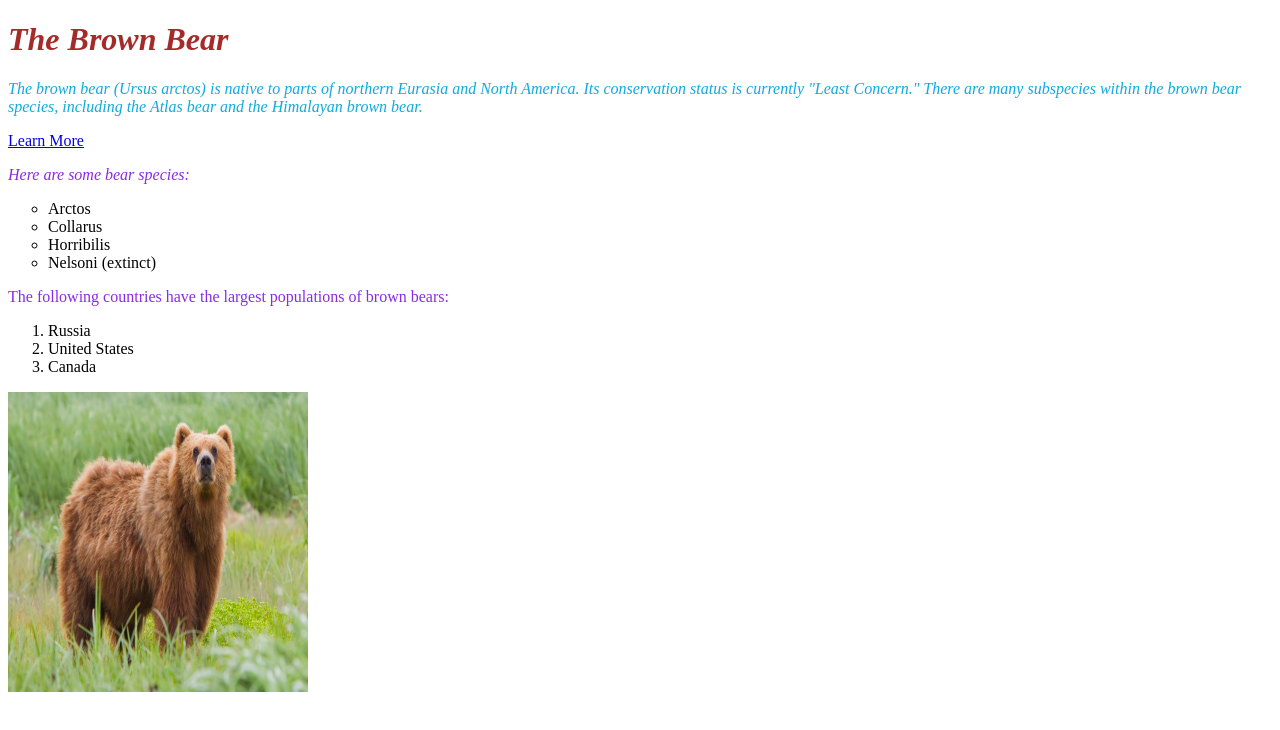
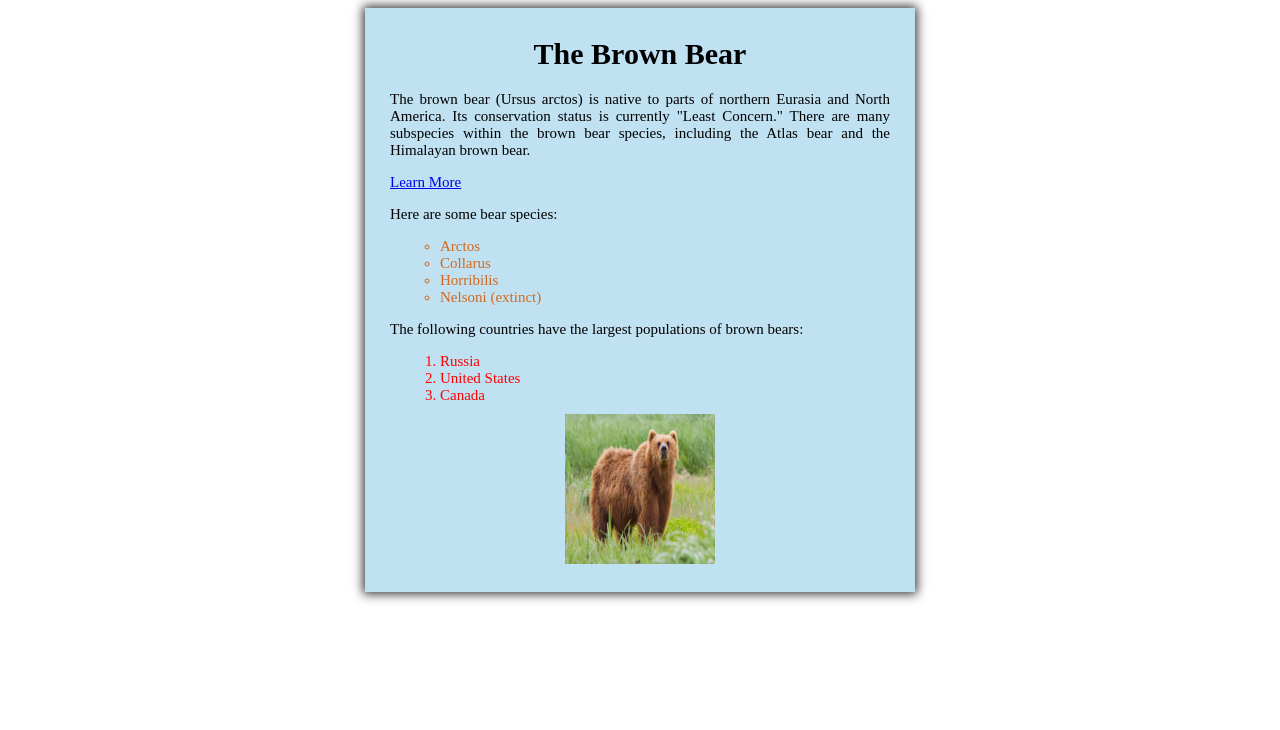
Before and after one commit to tshinn04/tshinn04.github.io, a plain HTML site: page Week3/Task 1/wiki-page.html in a window 1280 px wide. Drawn offline with Linux system fonts and the light colour scheme.

Commit message:
update wiki-page (The Brown Bear)

```diff
--- /dev/null
+++ b/Week3/Task 1/styles.css
@@ -0,0 +1,29 @@
+.brownbear{
+    margin: 0 auto;
+    padding: 8px 24px;
+    width: 500px;
+    font-size: 15px;
+    border: 1px solid #bfe1f1;
+    background: #bfe1f1;
+    box-shadow: 0 0 10px 2px #333333;
+}
+.brownbear ul{
+    color: chocolate;
+    margin: 10px;
+}
+.brownbear ol{
+    color: red;
+    margin: 10px;
+}
+.brownbear p{
+    text-align:justify;
+}
+.brownbear h1{
+    text-align: center;
+}
+
+
+.img {
+    text-align: center;
+
+}
--- a/Week3/Task 1/wiki-page.html
+++ b/Week3/Task 1/wiki-page.html
@@ -4,16 +4,18 @@
     <meta charset="UTF-8">
     <meta name="viewport" content="width=device-width, initial-scale=1.0">
     <title>Brown Bear</title>
+    <link rel="stylesheet" href="styles.css">
 </head>
 <body>
-    <h1 style="color: brown; font-style: italic;">The Brown Bear</h1>
-    <p style="color: rgb(16, 170, 221); font-style: italic;">The brown bear (Ursus arctos) is native to parts of northern Eurasia and North America.
+    <div class="brownbear">
+    <h1>The Brown Bear</h1>
+    <p>The brown bear (Ursus arctos) is native to parts of northern Eurasia and North America.
          Its conservation status is currently "Least Concern."
          There are many subspecies within the brown bear species,
          including the Atlas bear and the Himalayan brown bear.</p>
          <a href="https://en.wikipedia.org/wiki/Brown_bear">Learn More</a>
 
-    <p style="font-style: oblique; color: blueviolet;">Here are some bear species:
+    <p>Here are some bear species:
         <ul type="Circle">
             <li>Arctos</li>
             <li>Collarus</li>
@@ -21,13 +23,17 @@
             <li>Nelsoni (extinct)</li>
         </ul>
     </p>
-    <p style="color: blueviolet; font-style: initial;"> The following countries have the largest populations of brown bears:
+    <p> The following countries have the largest populations of brown bears:
         <ol type ="1">
             <li>Russia</li>
             <li>United States</li>
             <li>Canada </li>
         </ol>
-        <img src="2010-kodiak-bear-1.jpg" width="300" height="300">
+        <center>
+            <img src="2010-kodiak-bear-1.jpg" width="150" height="150">
+        </center>
+
     </p>
+    </div>
 </body>
 </html>
```
